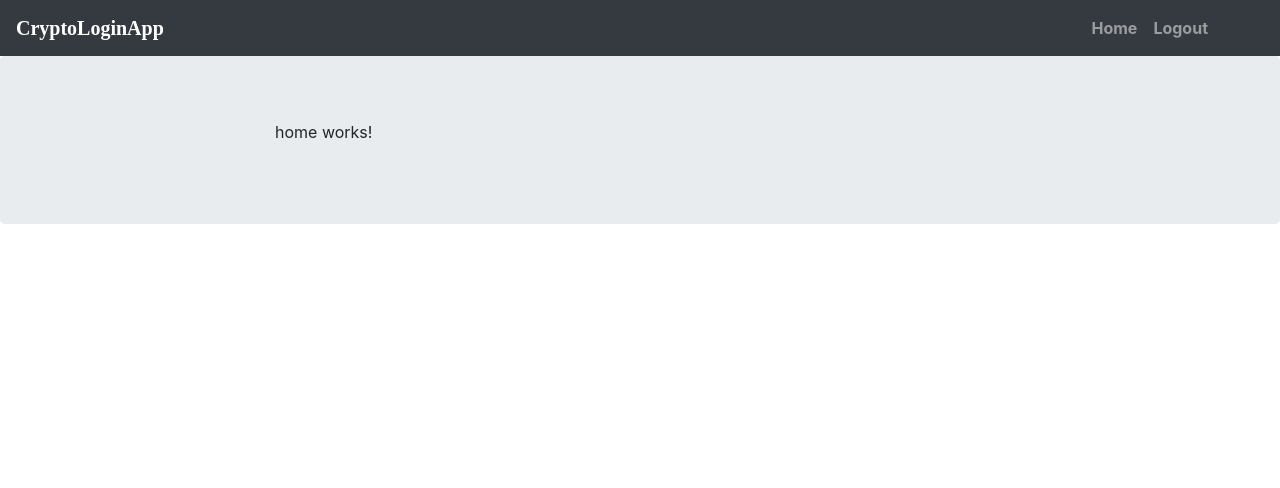
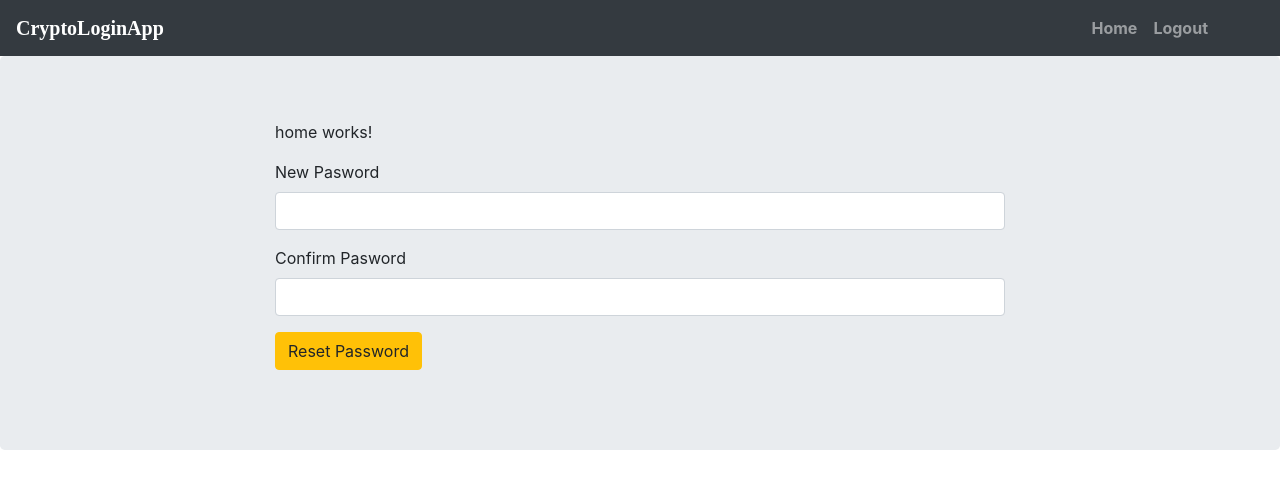
Before and after one commit to vansikagupta/angular_crypto_login, an Angular app: page / in a window 1280 px wide. Shown: the top 488 px of the page. Built offline with nearby package versions, Linux system fonts and the light colour scheme; sample sign-in values are in the browser's storage.

Commit message:
reset password utility added

```diff
--- /dev/null
+++ b/src/app/_helper/must-match.validator.ts
@@ -0,0 +1,18 @@
+import { FormGroup, ValidatorFn } from '@angular/forms';
+
+export function MustMatch(controlName: string, matchingControlName: string){
+    return (formGroup: FormGroup) => {
+        const control = formGroup.controls[controlName];
+        const matchingControl = formGroup.controls[matchingControlName];
+        if(matchingControl.errors && !matchingControl.errors.mustMatch){
+            return;
+        }
+
+        if(control.value !== matchingControl.value){
+            matchingControl.setErrors({ mustMatch:true });
+        }
+        else{
+            matchingControl.setErrors(null);
+        }
+    }
+}
--- a/src/app/_services/auth-service.service.ts
+++ b/src/app/_services/auth-service.service.ts
@@ -23,11 +23,6 @@ export class AuthServiceService {
     which allows other components to subscribe to the currentUser Observable but doesn't allow them
      to publish to the currentUserSubject,
     this is so logging in and out of the app can only be done via the authentication service.*/
-  }
-
-  getPassword(emailId) : Observable<any> {
-    //`${config.apiUrl}/users/authenticate`
-    return this.http.get<any>(this._url+emailId);
   }
 
   login(emailId, input_password) {
--- a/src/app/home/home.component.html
+++ b/src/app/home/home.component.html
@@ -1 +1,30 @@
 <p>home works!</p>
+<div>
+    <form [formGroup]="resetPasswordForm" (ngSubmit)="onSubmit()">
+        <div class="form-group">
+            <label>New Pasword</label>
+            <input type="password" class="form-control" formControlName="newPassword" [ngClass]="{ 'is-invalid': submitted && fval.newPassword.errors}">
+            <div *ngIf="submitted && fval.newPassword.errors" class="invalid-feedback">
+                <div *ngIf="fval.newPassword.errors.required">This field is mandatory</div>
+                <div *ngIf="fval.newPassword.errors.minlength">Minimum length should be 8 characters.</div>
+                <div *ngIf="fval.newPassword.errors.maxlength">Maximum length can be 12 characters.</div>
+                <div *ngIf="fval.newPassword.errors.pattern">Password(alphanumeric & underscore) must start with an alphabet.</div>
+            </div>
+        </div>
+
+        <div class="form-group">
+            <label>Confirm Pasword</label>
+            <input type="password" class="form-control" formControlName="confirmPassword" [ngClass]="{ 'is-invalid': submitted && fval.confirmPassword.errors}">
+            <div *ngIf="submitted && fval.confirmPassword.errors" class="invalid-feedback">
+                <div *ngIf="fval.confirmPassword.errors.required">This field is mandatory</div>
+                <div *ngIf="fval.confirmPassword.errors.mustMatch">Password must match</div>
+            </div>
+        </div>
+
+        <div class="form-group">
+            <button type="submit" class="btn btn-warning">
+                Reset Password
+            </button>
+        </div>
+    </form>
+</div>
--- a/src/app/home/home.component.ts
+++ b/src/app/home/home.component.ts
@@ -1,4 +1,6 @@
 import { Component, OnInit } from '@angular/core';
+import { FormGroup, FormBuilder, Validators } from '@angular/forms';
+import { MustMatch } from '../_helper/must-match.validator';
 
 @Component({
   selector: 'app-home',
@@ -6,10 +8,33 @@ import { Component, OnInit } from '@angular/core';
   styleUrls: ['./home.component.css']
 })
 export class HomeComponent implements OnInit {
+  resetPasswordForm: FormGroup
+  submitted = false
 
-  constructor() { }
+  constructor(private formBuilder: FormBuilder) { }
 
   ngOnInit() {
+    this.resetPasswordForm = this.formBuilder.group({
+      newPassword: ['', [Validators.required, Validators.minLength(8), Validators.maxLength(12), Validators.pattern('[A-Za-z]+[A-Za-z0-9_]+')]],
+      confirmPassword: ['', Validators.required]
+    },
+    {
+      validator: MustMatch('newPassword', 'confirmPassword')//custom validator
+    }
+    )
+  }
+
+  get fval() {
+    return this.resetPasswordForm.controls
+  }
+
+  onSubmit() {
+    this.submitted = true;
+
+    if(this.resetPasswordForm.invalid){
+      return
+    }
+    //return if form is invalid
   }
 
 }
```
Also changed, not shown: src/app/_services/utility.service.ts (added, +9 -0 lines).
